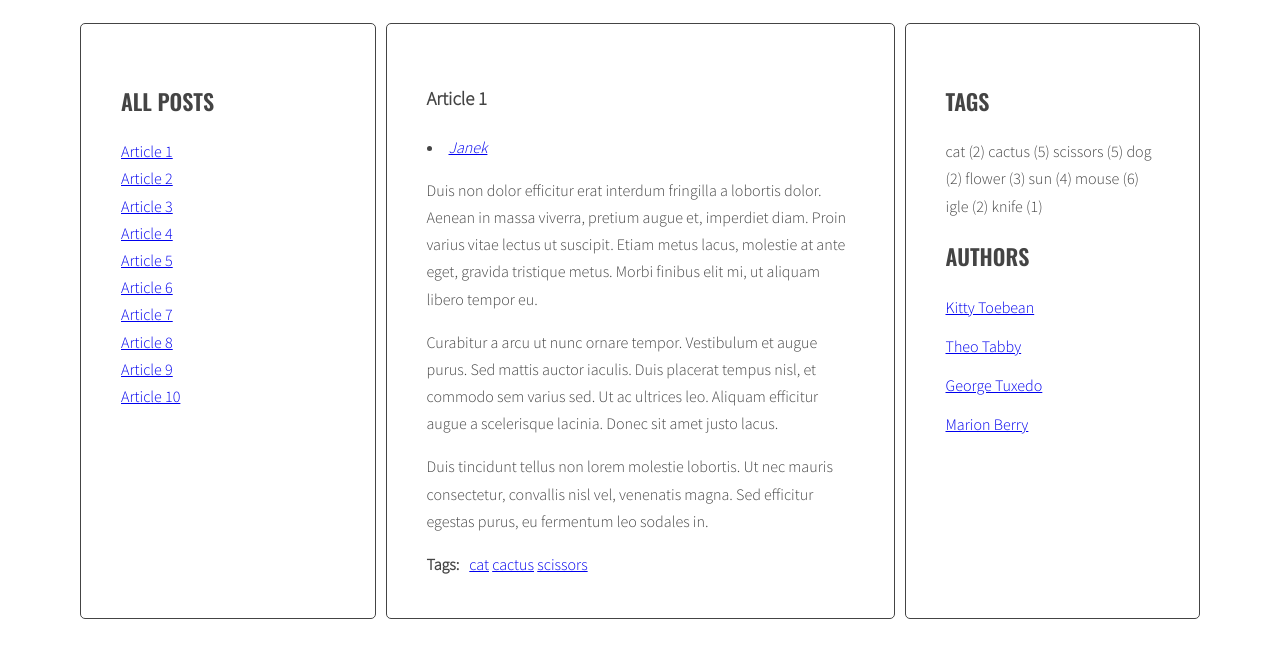
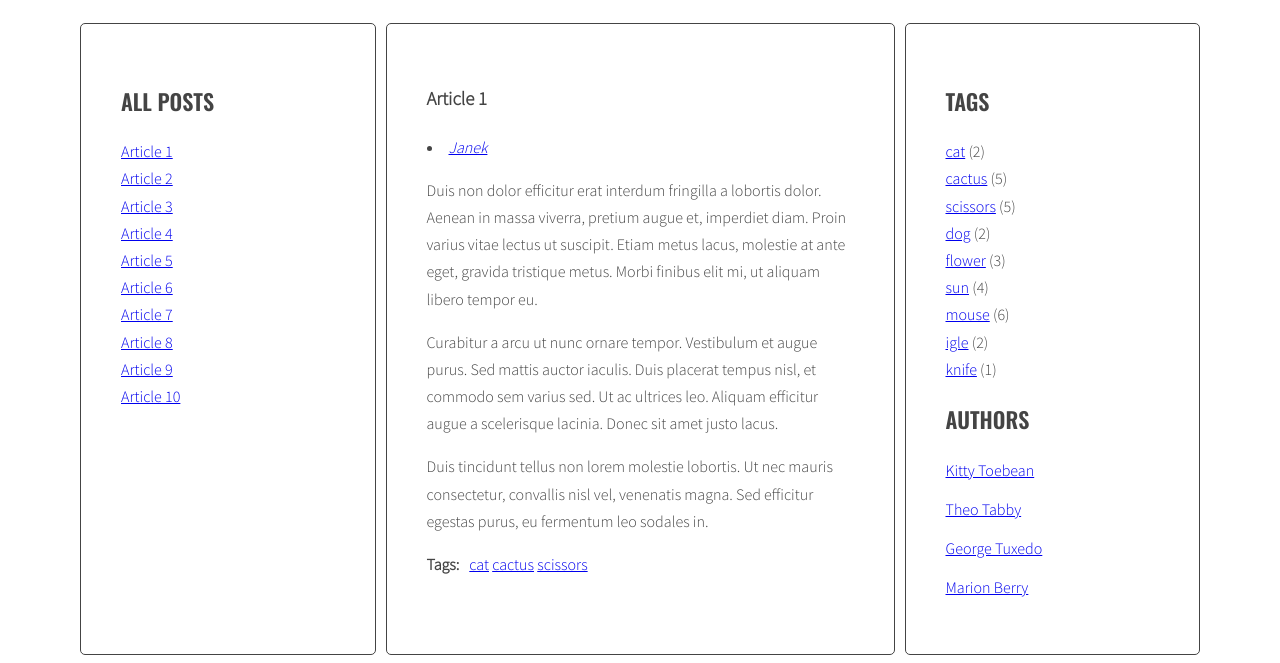
Before and after one commit to BartekZimny/javascript-blog, a website: page index.html in a window 1280 px wide. Shown: the part 220-883 px from the top of the page. Before the commit the page ends 847 px from the top, so only its background shows below. Drawn offline with nearby package versions, Linux system fonts and the light colour scheme.

Commit message:
Add links to tags in right column

```diff
--- a/index.html
+++ b/index.html
@@ -5,6 +5,7 @@
 	<title>Blog</title>
 	<link rel="stylesheet" href="css/style.css">
 </head>
+
 <body>
 	<div class="blog">
   <div class="container">
@@ -215,11 +216,11 @@
       <aside class="sidebar">
         <h2 class="section-title">Tags</h2>
         <ul class="list tags">
-          <li><a href="#">design</a> <span>(6)</span></li>
+          <!--<li><a href="#">design</a> <span>(6)</span></li>
           <li><a href="#">code</a> <span>(5)</span></li>
           <li><a href="#">tutorials</a> <span>(4)</span></li>
           <li><a href="#">reviews</a> <span>(4)</span></li>
-          <li><a href="#">news</a> <span>(6)</span></li>
+          <li><a href="#">news</a> <span>(6)</span></li>-->
         </ul>
         <h2 class="section-title">Authors</h2>
         <ul class="list authors">
--- a/js/script.js
+++ b/js/script.js
@@ -49,7 +49,8 @@
     optArticleTagSelector = '.post-tags a',
     optTagsListSelector = '.list.tags a',
     optArticleAuthorSelector = '.post-author',
-    optArticleAuthorSelectorLink = '.post-author a';
+    optArticleAuthorSelectorLink = '.post-author a',
+    optCloudClassCount = 5;
 
   function generateTitleLinks(customSelector = ' ') {
 
@@ -99,6 +100,48 @@
 
   generateTitleLinks();
 
+
+
+  // [VERY NEW] create a new variable object params with max and min value
+function calculateTagsParams(tags) {
+  const params = {
+    max: 0,
+    min: 999999
+  }
+  // [VERY NEW] START LOOP for every tags
+  for (let tag in tags) {
+    //console.log(tag + ' is used ' + tags[tag] + ' times ');
+    /* first option - standard if*/
+    // [VERY NEW] set value for params.max as tags[tag] only if the value is higher than current
+    if (tags[tag] > params.max) {
+      params.max = tags[tag];
+      //console.log('params.max:', params.max);
+    }
+    if (tags[tag] < params.min) {
+      params.min = tags[tag];
+      //console.log('params.min:', params.min);
+    }
+    //params.max = tags[tag];
+    /* second option - short if */
+    //params.max = tags[tag] > params.max ? tags[tag] : params.max;
+    /* third option - math.max */
+    //params.max = Math.max(tags[tag], params.max);
+  }
+  return params;
+}
+function calculateTagClass(count, params){
+//console.log('calculateTagClass:', calculateTagClass, 'count:' ,count, 'params:', params);
+  const normalizedCount = count - params.min;
+  //console.log('normalizedCount:', normalizedCount);
+  const normalizedMax = params.max - params.min;
+  //console.log('normalizedMax:', normalizedMax);
+  const percentage = normalizedCount / normalizedMax;
+  //console.log('percentage:', percentage);
+  const classNumber = Math.floor( percentage * (optCloudClassCount - 1) + 1 );
+  //console.log('classNumber:', classNumber);
+  return classNumber;
+}
+
   function generateTags() {
 
     /* [NEW] create a new variable allTags with an empty object */
@@ -124,7 +167,7 @@
 
       /* split tags into array */
       const articleTagsArray = articleTags.split(' ');
-      console.log('articleTagsArray', articleTagsArray);
+      console.log('articleTagsArray:', articleTagsArray);
 
       /* START LOOP: for each tag */
       for (let tag of articleTagsArray) {
@@ -132,11 +175,11 @@
 
         /* generate HTML of the link */
         const linkHTML = '<li><a href="#tag-' + tag + '">' + tag + '</a></li>' + ' ';
-        console.log('linkHTML', linkHTML);
+        console.log('linkHTML:', linkHTML);
 
         /* add generated code to html variable */
         html = html + linkHTML;
-        console.log('html', html);
+        console.log('html:', html);
 
         /* [NEW] check if this link is NOT already in allTags */
         if (!allTags.hasOwnProperty(tag)) {
@@ -161,14 +204,20 @@
     //tagList.innerHTML = allTags.join(' ');
     //console.log(allTags);
 
-    /* [NEW] acreate variable for all links HTML code */
+    /* [NEW] create variable for all links HTML code */
+    const tagsParams = calculateTagsParams(allTags);
+  console.log('tagsParams:', tagsParams);
     let allTagsHTML = '';
 
     /* [NEW] START LOOP: for each tag in allTags: */
     for (let tag in allTags) {
 
       /* [NEW] generate code of link and add it to allTagHTML */
-      allTagsHTML += tag + ' (' + allTags[tag] + ') ';
+      const tagLinkHTML = '<li><a class>"' + calculateTagClass(allTags[tag], tagsParams) + '" href="#tag-' + tag + '">' + tag + '</a></li>';
+      allTagsHTML += '<li><a class ="tag-size-' + calculateTagClass(allTags[tag], tagsParams) +'" href="#tag-' + tag + '"><span>' + tag + '</span></a>' + ' (' + allTags[tag] + ') </li>';
+
+      //allTagsHTML += tagLinkHTML;
+      console.log('allTagsHTML:', allTagsHTML);
     }
 
     /* [NEW] END LOOP: for each tag in allTags: */
--- a/sass/style.scss
+++ b/sass/style.scss
@@ -8,6 +8,16 @@ $color-dark: #444;
 $font-logo: 'Sacramento', cursive;
 $font-header: 'Oswald', sans-serif;
 $font-text: 'Source Sans Pro', sans-serif;
+$tag-font-size1: 130%;
+$tag-font-size2: 160%;
+$tag-font-size3: 190%;
+$tag-font-size4: 210%;
+$tag-font-size5: 240%;
+$tag-color-size1: hsl(30, 60%, 45%);
+$tag-color-size2: hsl(30, 70%, 45%);
+$tag-color-size3: hsl(30, 80%, 45%);
+$tag-color-size4: hsl(30, 90%, 45%);
+$tag-color-size5: hsl(30, 100%, 45%);
 
 /* Global */
 
```
